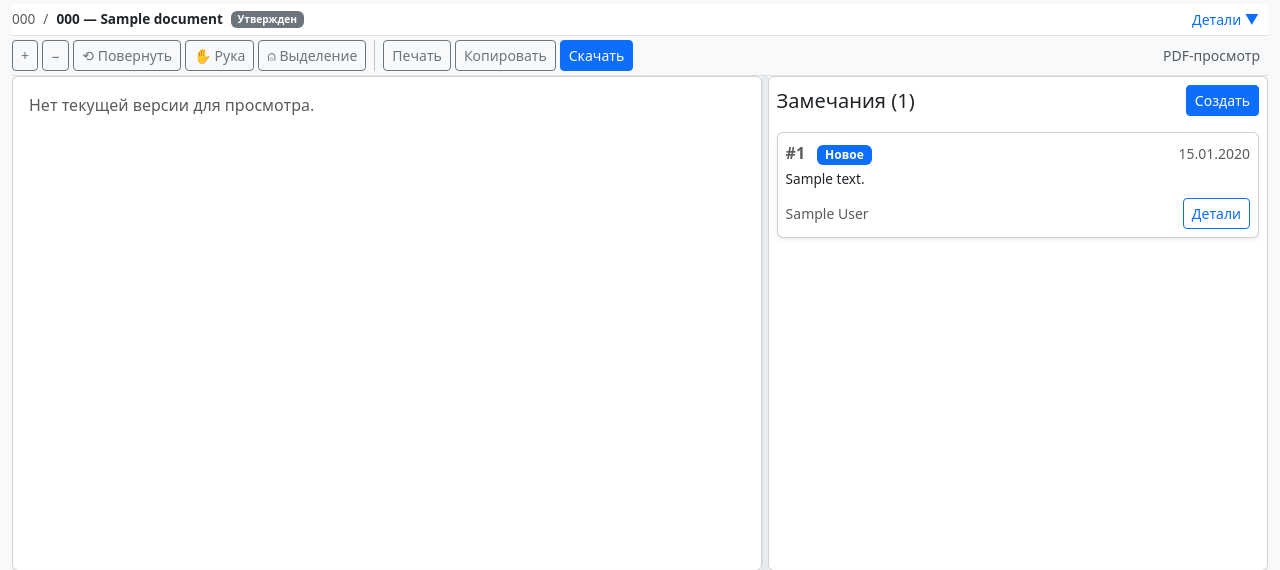
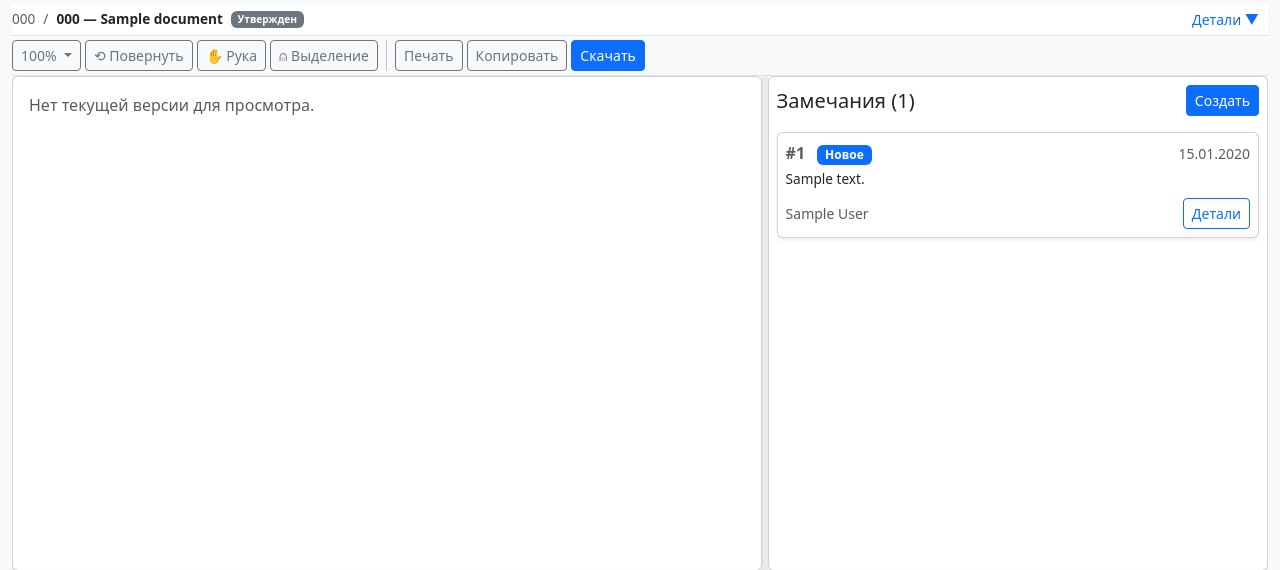
Before and after one commit to ABEL678/sod-project, a Django app: page /documents/1/ in a window 1280 px wide. Shown: the part 89-659 px from the top of the page. Run offline with Django 5.2, Linux system fonts and the light colour scheme; a user stored in the database is signed in; data comes from the database, SQL or seed files in the repository; tables that the repository leaves empty hold one stand-in row (values such as "Sample post"); data that the repository does not hold is empty; some libraries are stand-ins or nearby versions.

Commit message:
feat(pdf): implement zoom dropdown and pin-style markups like Vitro

```diff
--- a/static/css/app.css
+++ b/static/css/app.css
@@ -2423,6 +2423,8 @@ body.modal-open {
 
 .pdf-markup.border-danger {
     box-shadow: 0 0 0 3px rgba(220, 53, 69, 0.5);
+    outline: 3px solid rgba(220, 53, 69, 0.5);
+    outline-offset: 2px;
 }
 
 /* ---------- Compact issue table ---------- */
--- a/static/js/pdf_viewer.js
+++ b/static/js/pdf_viewer.js
@@ -51,7 +51,7 @@
 
     const pages = new Map();
     let pdfDocument = null;
-    let currentScale = 1.5;
+    let currentScale = 1.0;
     let currentRotation = 0;
     let panMode = false;
     let textMode = false;
@@ -194,55 +194,55 @@
                 return Number(issue.page_number) === Number(pageNumber);
             })
             .forEach(function (issue) {
-                const color = statusColor(issue.status);
+                let x = issue.x_ratio;
+                let y = issue.y_ratio;
                 if (
-                    issue.x1_ratio != null && issue.y1_ratio != null
+                    x == null && y == null
+                    && issue.x1_ratio != null && issue.y1_ratio != null
                     && issue.x2_ratio != null && issue.y2_ratio != null
                 ) {
-                    const mark = document.createElement('div');
-                    mark.className = 'pdf-markup';
-                    mark.dataset.issueId = issue.id;
-                    mark.style.left = (issue.x1_ratio * 100) + '%';
-                    mark.style.top = (issue.y1_ratio * 100) + '%';
-                    mark.style.width = ((issue.x2_ratio - issue.x1_ratio) * 100) + '%';
-                    mark.style.height = ((issue.y2_ratio - issue.y1_ratio) * 100) + '%';
-                    mark.style.borderColor = color;
-                    mark.style.backgroundColor = withAlpha(color, 0.16);
-                    mark.title = issue.description;
-                    mark.addEventListener('click', function (event) {
+                    x = (issue.x1_ratio + issue.x2_ratio) / 2;
+                    y = (issue.y1_ratio + issue.y2_ratio) / 2;
+                }
+                if (x == null || y == null) {
+                    return;
+                }
+
+                const badge = document.createElement('button');
+                badge.type = 'button';
+                badge.className = 'pdf-pin pdf-markup pdf-issue-badge';
+                badge.dataset.issueId = issue.id;
+                badge.style.left = (x * 100) + '%';
+                badge.style.top = (y * 100) + '%';
+                badge.style.transform = 'translate(-50%, -50%)';
+                badge.style.backgroundColor = '#198754';
+                badge.style.color = '#fff';
+                badge.style.border = '2px solid #fff';
+                badge.style.borderRadius = '20px';
+                badge.style.padding = '2px 8px';
+                badge.style.fontSize = '11px';
+                badge.style.fontWeight = 'bold';
+                badge.style.lineHeight = '1.2';
+                badge.style.width = 'auto';
+                badge.style.height = 'auto';
+                badge.style.minWidth = '20px';
+                badge.style.textAlign = 'center';
+                badge.style.boxShadow = '0 2px 4px rgba(0,0,0,0.2)';
+                badge.style.cursor = 'pointer';
+                badge.textContent = issue.id;
+                badge.title = issue.description;
+                badge.addEventListener('click', function (event) {
                     event.stopPropagation();
                     if (window.selectIssueFromPdf) {
                         window.selectIssueFromPdf(issue.id);
                     }
                 });
-                    mark.addEventListener('contextmenu', function (event) {
+                badge.addEventListener('contextmenu', function (event) {
                     event.preventDefault();
                     event.stopPropagation();
                     openContextMenu(event.clientX, event.clientY, issue.id);
                 });
-                    page.layer.appendChild(mark);
-                } else if (issue.x_ratio != null && issue.y_ratio != null) {
-                    const pin = document.createElement('button');
-                    pin.type = 'button';
-                    pin.className = 'pdf-pin';
-                    pin.dataset.issueId = issue.id;
-                    pin.style.left = (issue.x_ratio * 100) + '%';
-                    pin.style.top = (issue.y_ratio * 100) + '%';
-                    pin.style.backgroundColor = color;
-                    pin.title = issue.description;
-                    pin.addEventListener('click', function (event) {
-                        event.stopPropagation();
-                        if (window.selectIssueFromPdf) {
-                            window.selectIssueFromPdf(issue.id);
-                        }
-                    });
-                    pin.addEventListener('contextmenu', function (event) {
-                        event.preventDefault();
-                        event.stopPropagation();
-                        openContextMenu(event.clientX, event.clientY, issue.id);
-                    });
-                    page.layer.appendChild(pin);
-                }
+                page.layer.appendChild(badge);
             });
         if (selectedIssueId != null) {
             document.querySelectorAll(
@@ -887,6 +887,29 @@
         renderPages();
     };
 
+    window.setZoom = function (scale) {
+        currentScale = scale;
+        const button = document.getElementById('zoom-level-btn');
+        if (button) {
+            button.innerText = Math.round(scale * 100) + '%';
+        }
+        renderPages();
+    };
+
+    window.fitToPage = function () {
+        if (!pdfDocument) {
+            return;
+        }
+        pdfDocument.getPage(1).then(function (page) {
+            const base = page.getViewport({
+                scale: 1,
+                rotation: currentRotation,
+            });
+            const available = Math.max(200, viewer.clientWidth - 24);
+            window.setZoom(available / base.width);
+        });
+    };
+
     window.togglePan = function () {
         panMode = !panMode;
         textMode = false;
```
Also changed, not shown: storage/adapters/templates/storage/document_detail.html. Lines whose indentation alone changed are shown as unchanged.
